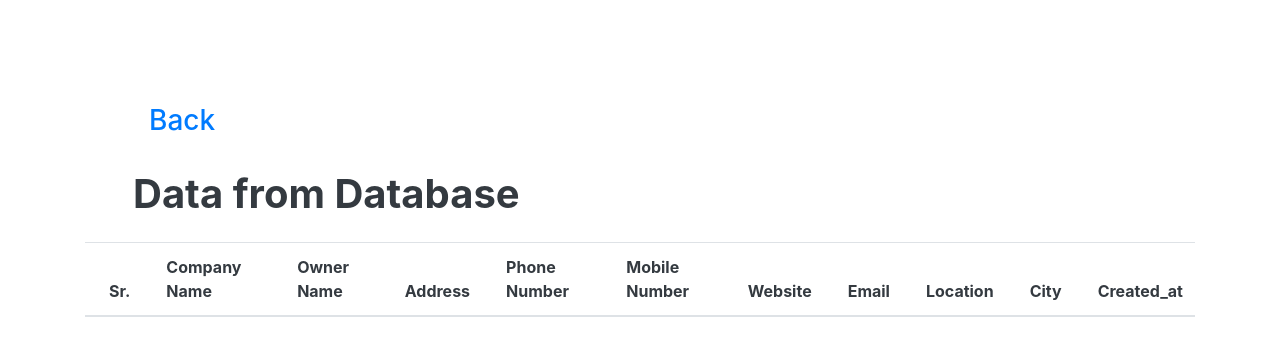
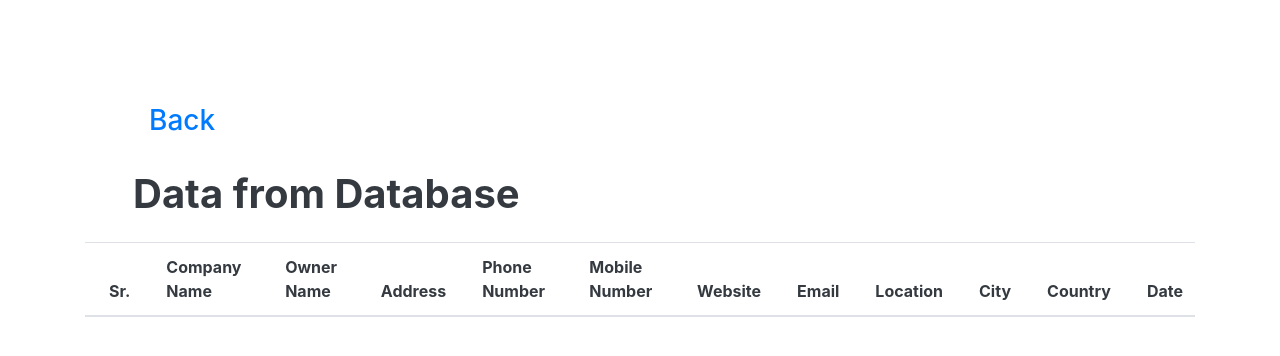
Before and after one commit to abubakar1014/knx_scrapper, a Django app: page /show_data in a window 1280 px wide. Shown: the top 356 px of the page. Run offline with Django 3.2, Linux system fonts and the light colour scheme; lists and menus that the app fills with data are empty; some libraries are stand-ins or nearby versions.

Commit message:
date and country tag

```diff
--- a/Scraper_Project/utils.py
+++ b/Scraper_Project/utils.py
@@ -1,9 +1,9 @@
 from slack.errors import SlackApiError
 from slack import WebClient
-SLACK_API_TOKEN = "xoxb-6572192356949-6601582477027-YFZ1QIYUayf0mInJwYbyNncU"
+SLACK_API_TOKEN = "xoxb-6572192356949-6601582477027-eZzc5s7J76A1OTO4zlUCI08F"
 
 def template_view(new_entries):
-    fields = ["company_name", "owner_name", "address", "phone_number", "mobile_number", "website", "email", "location"]
+    fields = ["company_name", "owner_name", "address", "phone_number", "mobile_number", "website", "email", "location", "city", "country", "date"]
     greet = ":robot_face: *Scraping Status Report* :arrows_counterclockwise: \n *New Companies*\n"
     flds = ""
 
@@ -16,7 +16,7 @@ def template_view(new_entries):
     note = "If you have any questions or concerns, feel free to reach out. Let's keep those scrapers running smoothly! :rocket:"
     return str(greet) + str(flds) + str(note)
 
-def send_message(new_entries, channel='#new-companies_updates'):
+def send_message(new_entries, channel='#knx-scraping'):
     client = WebClient(token=SLACK_API_TOKEN)
     template = template_view(new_entries)
     try:
--- a/knx/models.py
+++ b/knx/models.py
@@ -3,7 +3,8 @@ from knx.utils import TimeStamped
 
 class ProfileData(TimeStamped):
     company_name = models.CharField(max_length=500, blank=True, null=True, unique=True)
-    city = models.CharField(max_length=500,  blank=True, null=True)
+    city = models.CharField(max_length=500, blank=True, null=True)
+    country = models.CharField(max_length=500,  blank=True, null=True)
     owner_name = models.CharField(max_length=500,  blank=True, null=True)
     address = models.CharField(max_length=500,  blank=True, null=True)
     phone_number = models.CharField(max_length=500,  blank=True, null=True)
--- a/knx/templates/show_data.html
+++ b/knx/templates/show_data.html
@@ -18,7 +18,8 @@
           <th class="pl-4">Email</th>
           <th class="pl-4">Location</th>
           <th class="pl-4">City</th>
-          <th class="pl-4">Created_at</th>
+          <th class="pl-4">Country</th>
+          <th class="pl-4">Date</th>
         </tr>
       </thead>
       <tbody>
@@ -34,7 +35,8 @@
           <td class="pl-4">{{profile.email}}</td>
           <td class="pl-4">{{profile.location}}</td>
           <td class="pl-4">{{profile.city}}</td>
-          <td class="pl-4">{{profile.created_at}}</td>
+          <td class="pl-4">{{profile.country}}</td>
+          <td class="pl-4">{{profile.created_at|date:'F d, Y'}}</td>
         </tr>
         {% endfor %}
       </tbody>
--- a/knx/utils.py
+++ b/knx/utils.py
@@ -1,6 +1,8 @@
 from django.db import models
 from threading import Thread
 from selenium import webdriver
+from datetime import datetime
+from django.utils import timezone
 from webdriver_manager.chrome import ChromeDriverManager
 from selenium.webdriver.chrome.service import Service as ChromeService
 
@@ -76,3 +78,7 @@ def start_new_thread(function):
         t.daemon = True
         t.start()
     return decorator
+
+def parse_date(date):
+    human_readable_date = str(date).split(' ')[0]
+    return human_readable_date
--- a/knx/views.py
+++ b/knx/views.py
@@ -20,7 +20,7 @@ from google.oauth2.credentials import Credentials
 import os
 
 from knx.models import ProfileData
-from knx.utils import configure_webdriver
+from knx.utils import configure_webdriver, parse_date
 from knx.utils import start_new_thread
 
 
@@ -50,13 +50,9 @@ def load_jobs(driver):
             flag = False
             print("")
 
-def append_data(data, company):
-    name_comp = company.find_elements(By.TAG_NAME, "td")
-    data.append(str(name_comp[0].text).strip("+"))
-    data.append(str(name_comp[1].text).strip("+"))
-    comp = company.text.split('\n')
+def append_data(data, comp):
     data.append(str(comp[1]).strip("+"))
-    data.append(str(comp[3]).strip("+"))
+    data.append(str(comp[3].split(',')[0]).strip("+"))
     if '+' in comp[4]:
         data.append(str(comp[4]).strip("+"))
     else:
@@ -68,7 +64,12 @@ def append_data(data, company):
             data.append(str("N/A").strip("+"))
     else:
         data.append(str("N/A").strip("+"))
-    return data
+    comp
+    try:
+        country = comp[3].split(', ')[-1]
+    except:
+        country = "N/A"
+    return data, country
 
 def scrap_jobs(driver):
     scrapped_data = []
@@ -80,7 +81,11 @@ def scrap_jobs(driver):
             try:
                 data = []
                 company.click()
-                data = append_data(data, company)
+                country = ""
+                name_comp = company.find_elements(By.TAG_NAME, "td")
+                data.append(str(name_comp[0].text).strip("+"))
+                comp = company.text.split('\n')
+                data, country = append_data(data, comp)
                 web = company.find_element(By.CLASS_NAME, "partner-col-2")
                 website = web.find_element(By.TAG_NAME, "a").text
                 if '.' in website:
@@ -96,6 +101,8 @@ def scrap_jobs(driver):
                     email = mail.find_elements(By.TAG_NAME, "span")[1].text
                     data.append(str(email.split('Email: ')[1]).strip("+"))
                     data.append(str(links[0].get_attribute('href')).strip("+"))
+                data.append(str(name_comp[1].text).strip("+"))
+                data.append(str(country).strip("+"))
                 scrapped_data.append(data)
                 company.location_once_scrolled_into_view
                 time.sleep(2)
@@ -112,7 +119,7 @@ def index(request):
 
 def profiles(request):
     profiles = ProfileData.objects.all()
-    return render(request, 'show_data.html',{'profiles':profiles})
+    return render(request, 'show_data.html', {'profiles':profiles})
 
 
 def append_values(spreadsheet_id, range_name, value_input_option, values):
@@ -164,13 +171,13 @@ def start_script():
         start_time = datetime.datetime.now()
         scraped_data = scrap_jobs(driver)
         driver.quit()
-        user_profiles = [ProfileData(company_name=profile[0], city=profile[1], owner_name=profile[2], address=profile[3], phone_number=profile[4], mobile_number=profile[5], website=profile[6], email=profile[7], location=profile[8]) for profile in scraped_data]
+        user_profiles = [ProfileData(company_name=profile[0], owner_name=profile[1], address=profile[2], phone_number=profile[3], mobile_number=profile[4], website=profile[5], email=profile[6], location=profile[7], city=profile[8], country=profile[9]) for profile in scraped_data]
         print(f"Total Scrapped Data is : {len(user_profiles)}")
         ProfileData.objects.bulk_create(user_profiles, ignore_conflicts=True)
         end_time = datetime.datetime.now()
         newly_objects = ProfileData.objects.filter(created_at__range=(start_time, end_time))
         if len(newly_objects) > 0:
-            new_entries = [[x.company_name,x.owner_name,x.address,x.phone_number,x.mobile_number,x.website,x.email,x.location, x.city]for x in newly_objects]
+            new_entries = [[x.company_name,x.owner_name,x.address,x.phone_number,x.mobile_number,x.website,x.email,x.location,x.city,x.country,parse_date(x.created_at)]for x in newly_objects]
             send_message(new_entries)
             append_values(
                 "1dfjWG-rWG1J6_hFA8QIOQzRCALE_eTZlBlLG5xkDcYU",
```
Also changed, not shown: db.sqlite3, knx/migrations/0004_profiledata_country.py (added).
